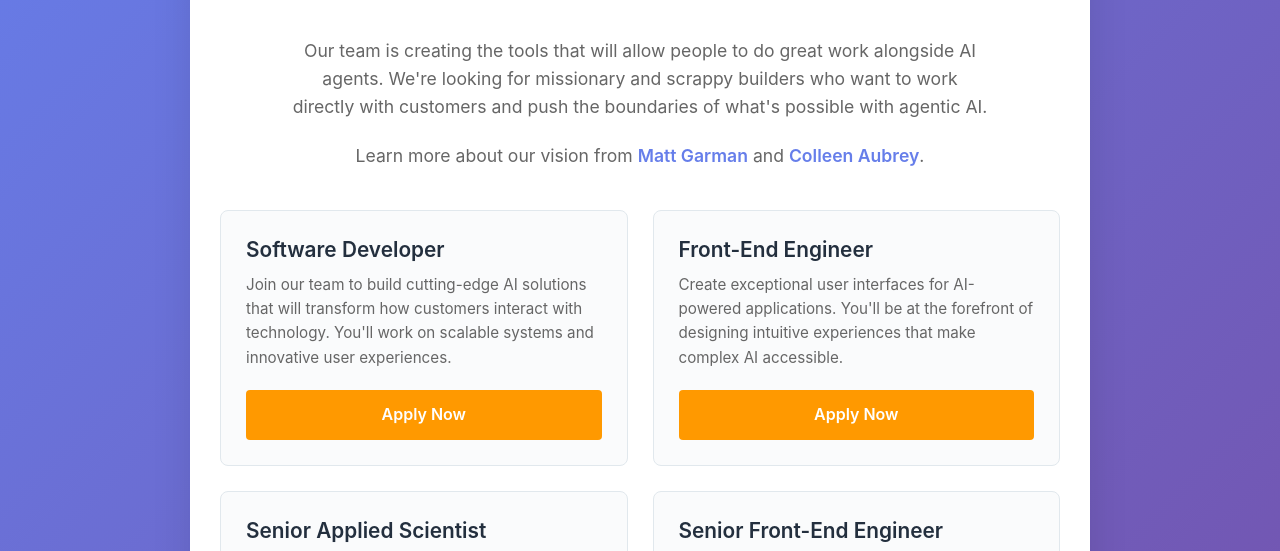
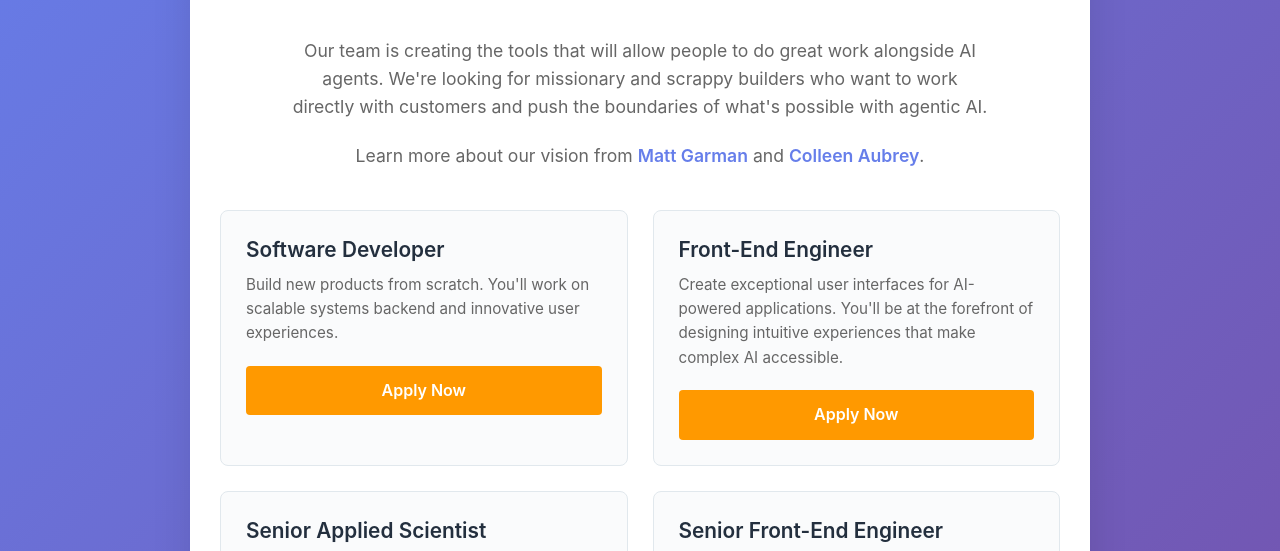
Before and after one commit to cnk-play/job-openings, a plain HTML site: page index.html in a window 1280 px wide. Shown: the part 205-756 px from the top of the page. Drawn offline with Linux system fonts and the light colour scheme.

Commit message:
Update index.html

```diff
--- a/index.html
+++ b/index.html
@@ -187,7 +187,7 @@
             <div class="jobs-grid">
                 <div class="job-card">
                     <h3 class="job-title">Software Developer</h3>
-                    <p class="job-description">Join our team to build cutting-edge AI solutions that will transform how customers interact with technology. You'll work on scalable systems and innovative user experiences.</p>
+                    <p class="job-description">Build new products from scratch. You'll work on scalable systems backend and innovative user experiences.</p>
                     <a href="https://www.amazon.jobs/en/jobs/3052980/software-developer-applied-ai-solutions?no_int_redir=1" class="apply-btn" target="_blank">Apply Now</a>
                 </div>
 
```
